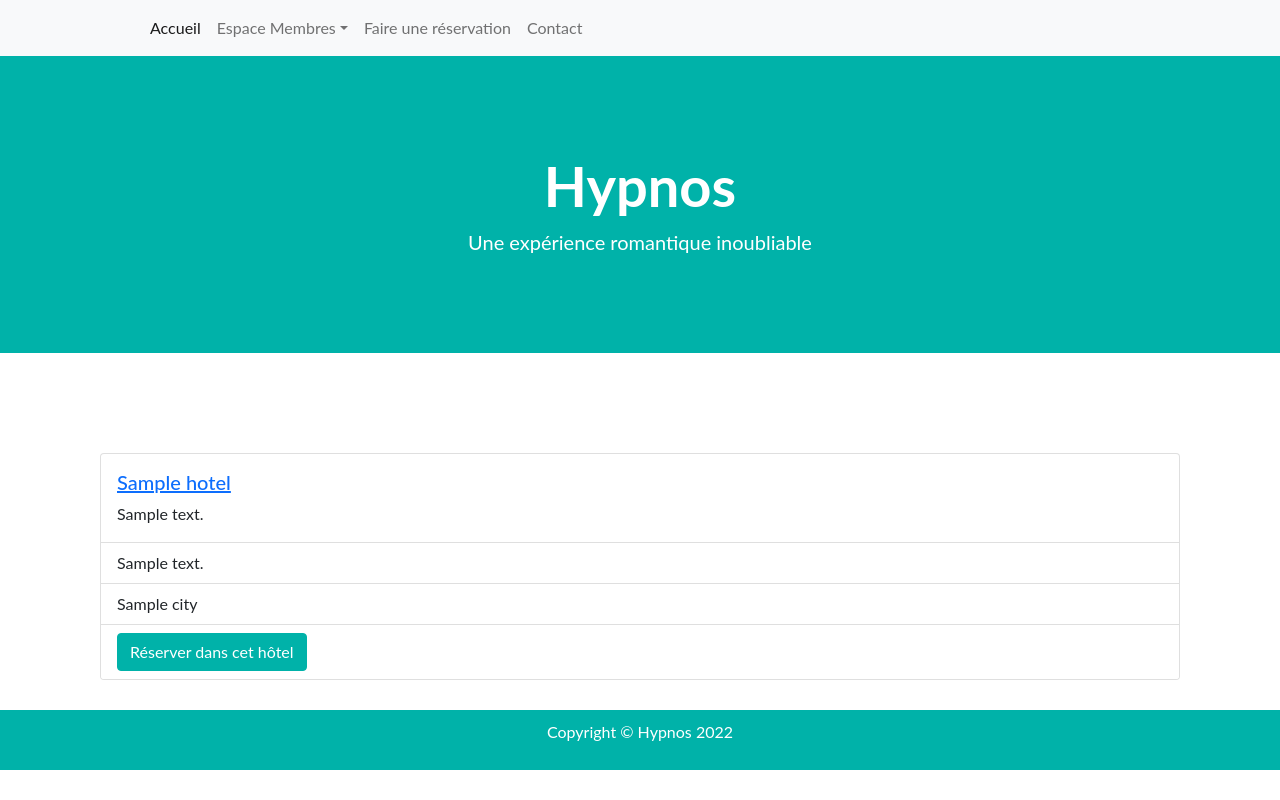
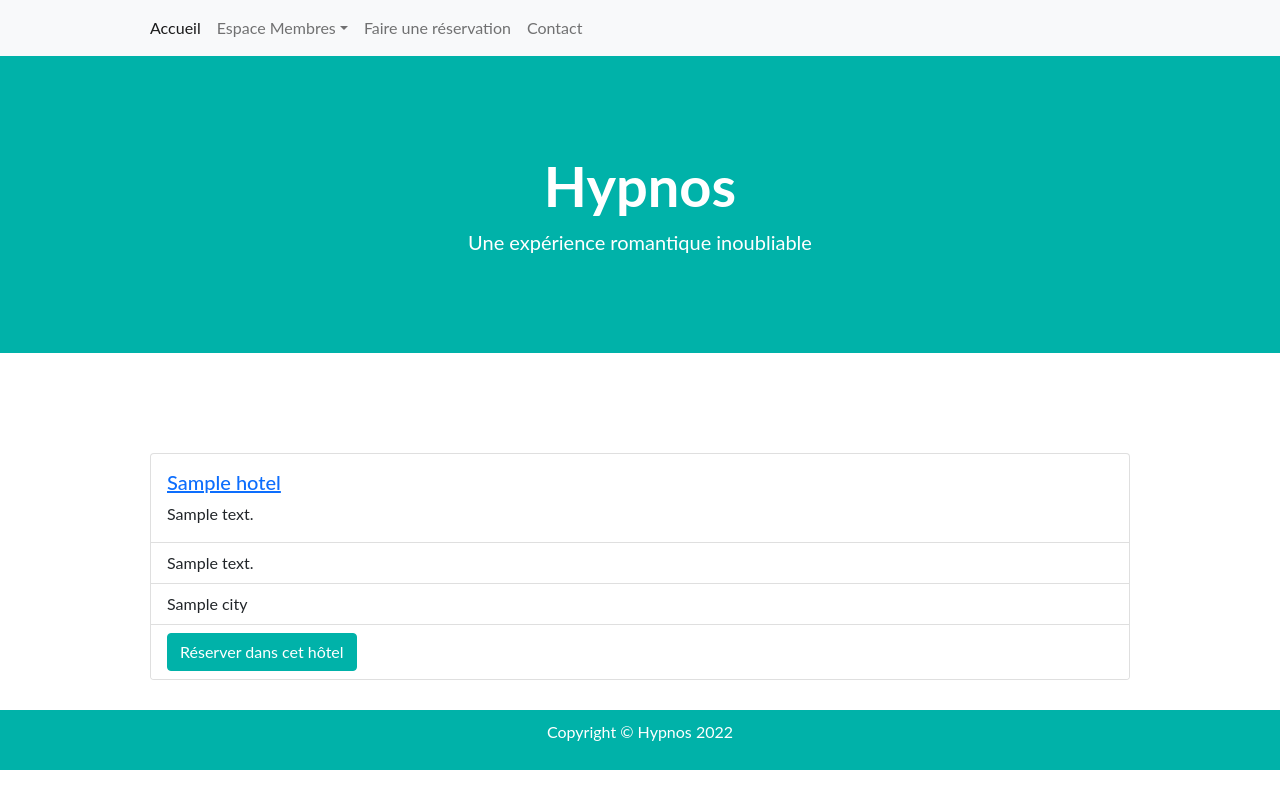
Before and after one commit to Patrick95800/hypnos, a Symfony app: template templates/home/index.html.twig in a window 1280 px wide. Run offline with Twig, Linux system fonts and the light colour scheme; the template is opened without the code that fills it: most values are stand-ins (such as "Sample title", 1, 10 or a date in 2020); some libraries are stand-ins or nearby versions.

Commit message:
last updates

```diff
--- a/public/css/styles_front.css
+++ b/public/css/styles_front.css
@@ -13,18 +13,22 @@
     src: url('https://fonts.googleapis.com/css2?family=Signika:wght@300&display=swap'); /* Google font */
 }
 
+nav{
+    margin-right : -50px;
+    margin-left : -50px;
+}
 
 body {
     font-family: 'Lato', sans-serif;
+    margin-right : 50px;
+    margin-left : 50px;
 }
 
 
 div.custom-banner{
     background: #00B2A9;
-}
-
-div.custom-banner-admin{
-    background: #1C1F2A;
+    margin-right : -50px;
+    margin-left : -50px;
 }
 
 
@@ -44,18 +48,18 @@ div.custom-hotel-list{
 
 }
 
-div.custom-footer{
-    background: #1C1F2A;
-    color: #1C1F2A;
-    padding-bottom: 30px;
-    padding-top: 30px;
-
-}
-
 footer{
     background: #00B2A9;
     margin-top: 30px;
     padding-bottom: 10px;
     padding-top: 10px;
+    margin-right: -50px;
+    margin-left: -50px;
 
 }
+
+@media (max-width: 700px) {
+    .custom-banner, .custom-hotel-list, .btn {
+        font-size: 1.5em;
+    }
+}
--- a/templates/base.html.twig
+++ b/templates/base.html.twig
@@ -34,6 +34,7 @@
                                     <li><a class="dropdown-item" href="{{ path('booking_new') }}">Faire une réservation</a></li>
                                     <li><a class="dropdown-item" href="{{ path('bookings') }}">Mes réservations</a></li>
                                 </ul>
+                            <li class="nav-item"><a class="nav-link" href="{{ path('contact') }}">Contact</a></li>
                             </li>
                         </ul>
                     </div>
@@ -60,7 +61,7 @@
                 </div>
             </nav>
         {% endif %}
-        {% block body %}{% endblock %}
+        {% block body %}<main></main>{% endblock %}
         <footer>
             {% block footer %}
                 <div class="container"><p class="text-center text-white">Copyright &copy; Hypnos 2022</p></div>
--- a/templates/booking/confirmation.html.twig
+++ b/templates/booking/confirmation.html.twig
@@ -7,5 +7,5 @@
 
     <p>Vous avez réservé une suite <strong>{{ booking.suite }}</strong> à l'hôtel <strong>{{ booking.hotel }}</strong>, du {{ booking.beginAt|date('d/m/Y') }} au {{ booking.endAt|date('d/m/Y') }}</p>
 
-    <p><a href="{{ path('bookings') }}" class="btn btn-primary" role="button">Voir mes réservations</a></p>
+    <p><a href="{{ path('bookings') }}" class="btn btn-secondary" role="button">Voir mes réservations</a></p>
 {% endblock %}
--- a/templates/booking/history.html.twig
+++ b/templates/booking/history.html.twig
@@ -24,7 +24,7 @@
                         {% if booking.status == constant('App\\Entity\\Booking::STATUS_ACCEPTED') %}
                             Acceptée
                             {% if booking.isAllowedToCancel() %}
-                                <a href="{{ path('booking_cancel', {'id': booking.id}) }}" class="btn btn-primary" role="button">Annuler</a>
+                                <a href="{{ path('booking_cancel', {'id': booking.id}) }}" class="btn btn-secondary" role="button">Annuler</a>
                             {% endif %}
                         {% elseif booking.status == constant('App\\Entity\\Booking::STATUS_CANCELLED') %}
                             Annulée
--- a/templates/booking/payment.html.twig
+++ b/templates/booking/payment.html.twig
@@ -10,6 +10,6 @@
         <p>Le montant de votre réservation s'élève donc à : {{ booking.totalPriceInEuros }} € et se fera sur place le jour de votre arrivée</p>
 
         <!--p>Attention : aucun moyen de paiement ne sera réellement débité.</p-->
-        <button type="submit" class="btn btn-primary">Confirmer ma reservation</button>
+        <button type="submit" class="btn btn-secondary">Confirmer ma reservation</button>
     </form>
 {% endblock %}
--- a/templates/contact/index.html.twig
+++ b/templates/contact/index.html.twig
@@ -8,6 +8,6 @@
     {{ form_start(form) }}
         {{ form_widget(form) }}
 
-        <button type="submit" class="btn">Envoyer</button>
+        <button type="submit" class="btn btn-secondary">Envoyer</button>
     {{ form_end(form) }}
 {% endblock %}
--- a/templates/home/index.html.twig
+++ b/templates/home/index.html.twig
@@ -25,7 +25,7 @@
                     <li class="list-group-item">{{ hotel.address }}</li>
                     <li class="list-group-item">{{ hotel.city }}</li>
                     <li class="list-group-item">
-                        <a href="{{ path('booking_new', { 'hotel_id': hotel.id }) }}" class="btn btn-primary" role="button">Réserver dans cet hôtel</a>
+                        <a href="{{ path('booking_new', { 'hotel_id': hotel.id }) }}" class="btn btn-secondary" role="button">Réserver dans cet hôtel</a>
                     </li>
                 </ul>
             </div>
--- a/templates/registration/register.html.twig
+++ b/templates/registration/register.html.twig
@@ -8,6 +8,6 @@
     {{ form_start(registrationForm) }}
     {{ form_widget(registrationForm) }}
 
-    <button type="submit" class="btn btn-primary">S'inscrire</button>
+    <button type="submit" class="btn btn-secondary">S'inscrire</button>
     {{ form_end(registrationForm) }}
 {% endblock %}
--- a/templates/security/login.html.twig
+++ b/templates/security/login.html.twig
@@ -24,7 +24,7 @@
             <label>
                 <input type="checkbox" name="_remember_me">  Se souvenir de moi
             </label><br>
-            <button type="submit" class="btn btn-primary">Se connecter</button>
+            <button type="submit" class="btn btn-secondary">Se connecter</button>
         </div>
     </form>
 {% endblock %}
```
Also changed, not shown: templates/hotel/index.html.twig (+6 -6 lines).
